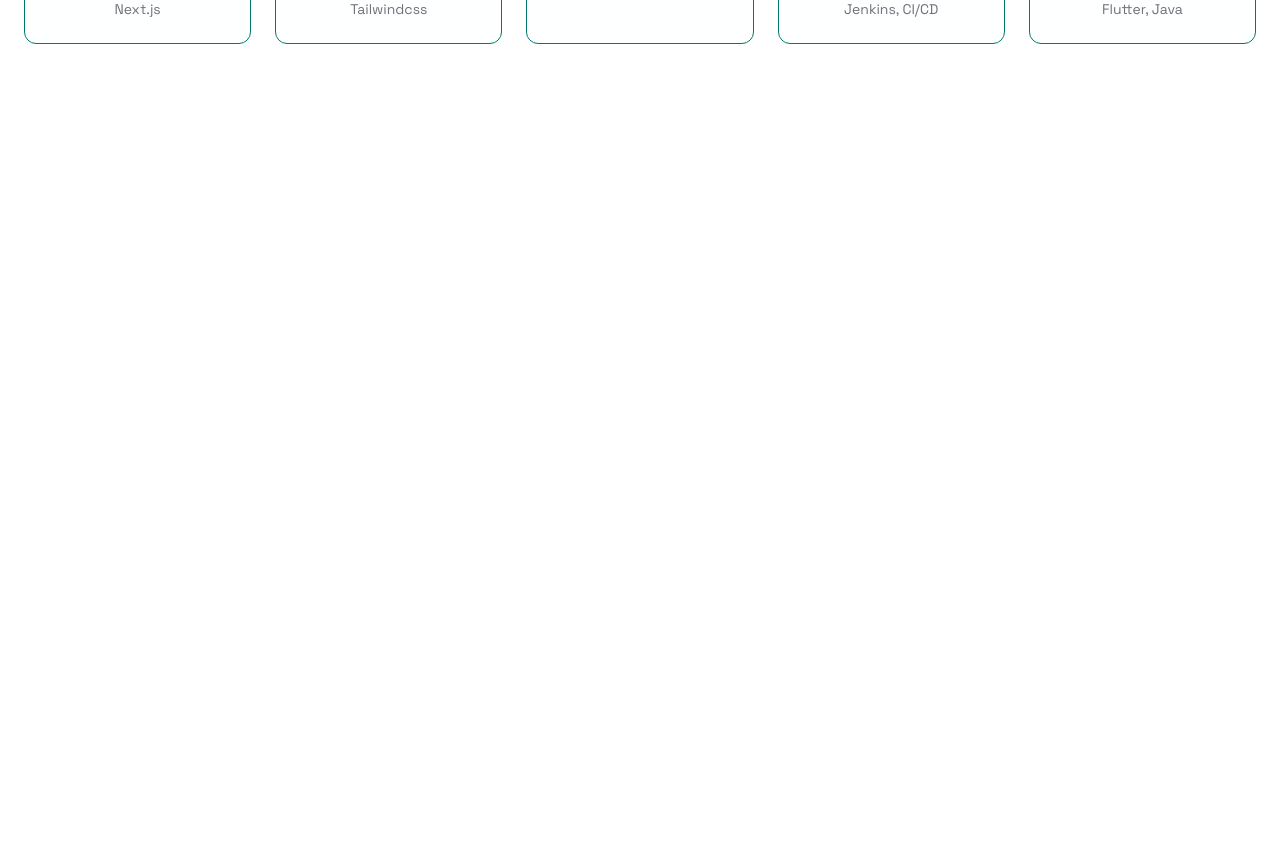
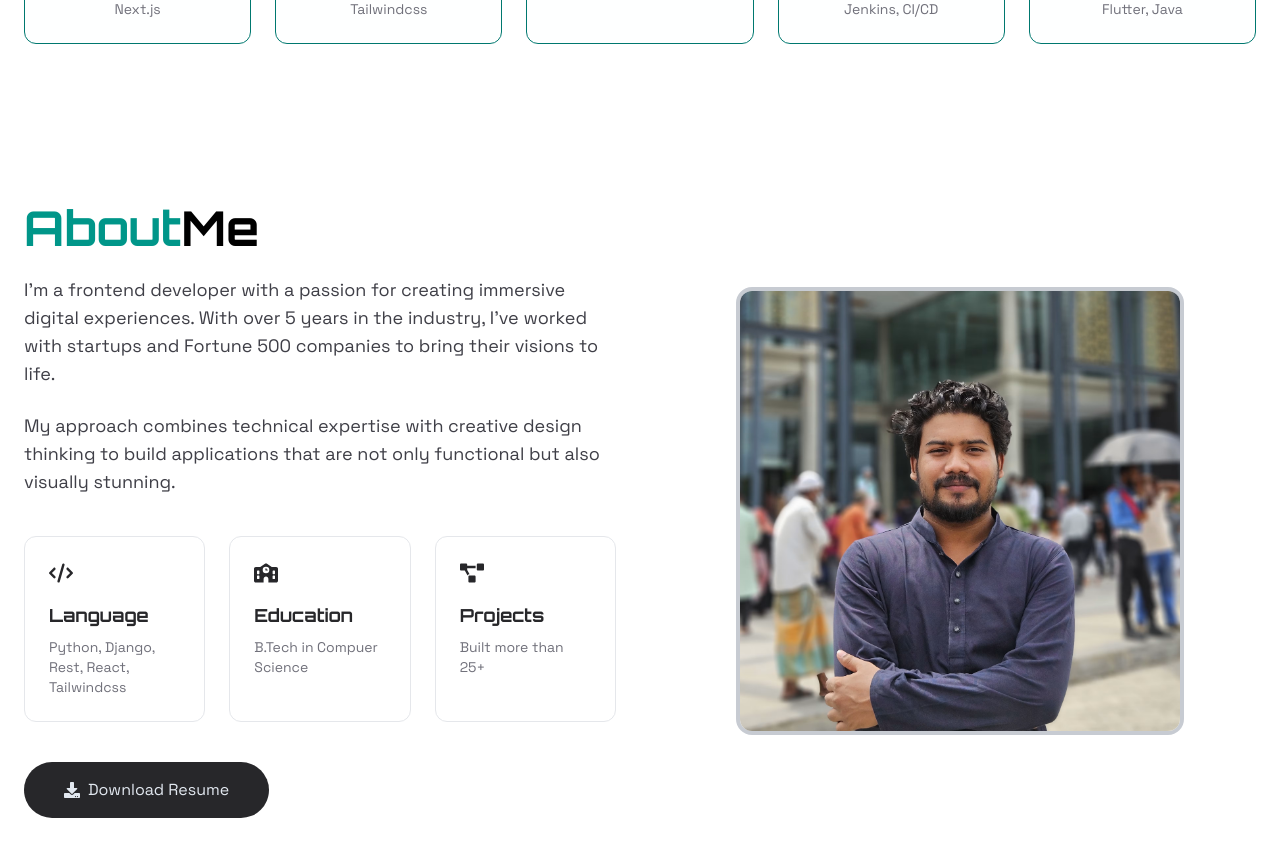
Before and after one commit to JonayedAlHabib/Porfolio, a React (Vite) app: page / in a window 1280 px wide. Shown: the part 2000-2856 px from the top of the page. Before the commit the page ends 2124 px from the top, so only its background shows below. Built offline with nearby package versions, Linux system fonts and the light colour scheme.

Commit message:
feat: add About component to Home page

```diff
--- a/src/pages/Home.jsx
+++ b/src/pages/Home.jsx
@@ -3,6 +3,7 @@ import Navbar from '../components/Navbar';
 import Hero from '../components/Hero'
 import Work from '../components/Work';
 import Skill from '../components/Skill'
+import About from '../components/About';
 const Home = () => {
   return (
     <div>
@@ -10,6 +11,7 @@ const Home = () => {
       <Hero />
       <Work />
       <Skill />
+      <About />
     </div>
   )
 }
```
